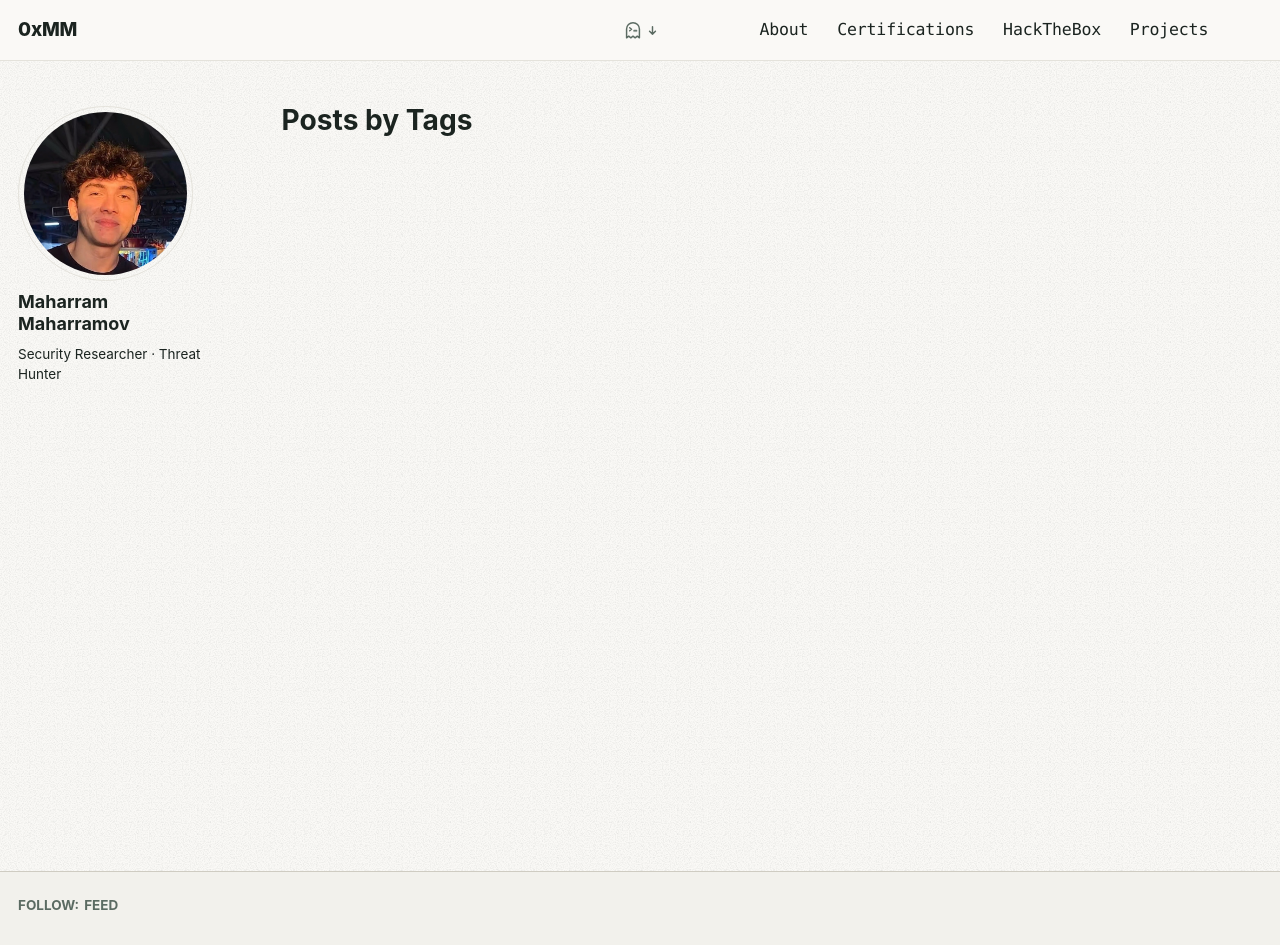
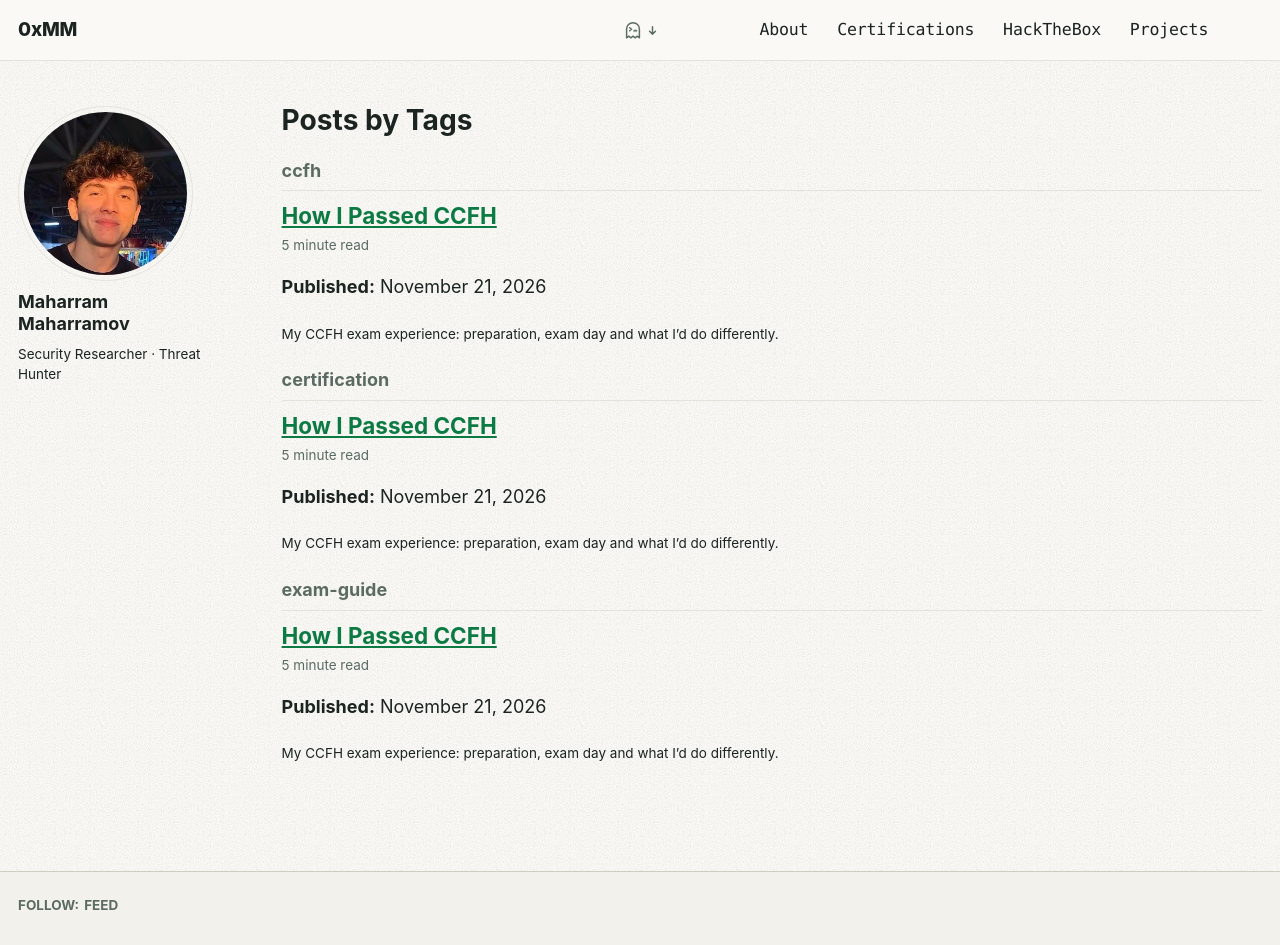
Before and after one commit to mmaharramm/mmaharramm.github.io, a Jekyll site: the page built from _pages/tag-archive.html, in a window 1280 px wide and 945 px high. Built offline with Jekyll 4.4.1, drawn with Linux system fonts in a browser that asks for light colours; part of the change alters nothing that is shown.

Commit message:
Publish CCFH exam experience guide
Updated the publication status to true and added detailed insights on exam preparation and personal experience with the CCFH certification.

```diff
--- a/_posts/2026-11-21-how-i-passed-ccfh.md
+++ b/_posts/2026-11-21-how-i-passed-ccfh.md
@@ -6,7 +6,7 @@ tags: [certification, exam-guide, ccfh]
 cert: "CCFH"          # links this guide to the CCFH tile and certificate page
 permalink: /how-i-passed-ccfh/
 excerpt: "My CCFH exam experience: preparation, exam day and what I'd do differently."
-published: false       # set to true when the guide is ready to go live
+published: true       # set to true when the guide is ready to go live
 ---
 
 <!-- Pictures: put them in /images/guides/ccfh/ (strip metadata first), then:
@@ -14,27 +14,94 @@ published: false       # set to true when the guide is ready to go live
 
 ## Overview
 
+My overall experience with the exam was pretty smooth. However, what helped me the most was my previous knowledge and experience in penetration testing, which proved useful for the majority of the questions.
+
+I would recommend this certification to people who are genuinely interested in getting into threat hunting **with Falcon** and already have some experience, particularly in penetration testing or red teaming.
+
+If this is your first certification exam, or at least your first CrowdStrike exam, make sure to take notes and actively participate in the instructor-led training (ILT). Also, follow the official CCFH exam guide: read the recommended documentation, complete the learning materials, and take notes along the way.
+
+Use AI to practice exam questions and simulate threat hunting scenarios. Use CQL extensively, and learn how to interpret events by studying the Events and Data Dictionary documentation provided by CrowdStrike. You should be in a good position to pass!
+
 ## Why I Took It
+
+My main goal was to make threat hunting with CrowdStrike second nature, as I perform threat hunting activities quite frequently.
+
+Although I already had some experience with threat hunting through Elastic SIEM labs, which provide a relatively straightforward approach compared to Falcon, I wanted to improve my skills and become more proficient with the Falcon platform.
+
+So far, the journey has been going pretty well!
 
 ## My Background Going In
 
+Before taking this exam, I had already obtained two certifications:
+
+- **eJPT** – Junior Penetration Tester by INE Security.
+- **CJCA** – Certified Junior Cybersecurity Associate by Hack The Box (definitely not junior :D).
+
+I already had a good understanding of both offensive and defensive security methodologies, which helped me significantly during the exam, even though these certifications and their learning materials are external to CrowdStrike.
+
+Additionally, I had spent around eight months working with the Falcon platform before taking the exam.
+
 ## Preparation
 
-### Resources
+As you probably know, this certification consists of a multiple-choice exam, and you only get to practice some threat hunting activities during the ILT training.
 
-### Study Plan
+For someone with little to no experience with Falcon, I would recommend the following:
 
-### Labs and Practice
+- Read the official exam guide thoroughly.
+- Create a checklist to track your progress and make sure you cover all the exam objectives.
+- Complete all the recommended learning materials.
+- Take notes throughout your preparation.
+
+If you feel that you are missing some knowledge, consider taking the Incident Responder ILT training as supplementary material.
+
+If you want to increase your chances of passing the exam, I would also recommend using AI to simulate hands-on labs and generate mock exam questions for additional practice.
+
+Another important aspect is understanding penetration testing methodologies. Complete a couple of Linux and Windows labs, learn how real attackers operate, and familiarize yourself with the procedures and commands they use at each stage of an attack.
+
+**Hunt more!** Proactively hunt for different threats using Falcon. This will help you gain more hands-on experience with:
+
+- Writing CQL queries.
+- Navigating different sections of the Falcon platform.
+- Pivoting across indicators.
+- Investigating and handling different leads.
+- Understanding attacker behavior and identifying suspicious activity.
+
+If you apply these recommendations, I believe you will have a great chance of passing the exam!
+
+### Resources, Labs & Practice
+
+Some of the most useful knowledge I gained came from Hack The Box (HTB) Academy. Combined with the CCFH training, these resources provided a really good learning experience.
+
+You can complete the following modules to build a beginner-to-intermediate understanding of security methodologies and techniques. You can then apply that knowledge both during the exam and in your daily work.
+
+Here are the modules I recommend:
+
+- [Windows Fundamentals by HTB](https://academy.hackthebox.com/app/module/49)
+- [Linux Fundamentals by HTB](https://academy.hackthebox.com/app/module/18)
+- [Windows Command Line by HTB](https://academy.hackthebox.com/app/module/167) – **Very important!**
+- [Intro to Penetration Testing by HTB](https://academy.hackthebox.com/app/module/295)
+- [Incident Handling Process by HTB](https://academy.hackthebox.com/app/module/148)
+- [Windows Event Logs by HTB](https://academy.hackthebox.com/app/module/216) – **Extremely important!**
+- [Security Monitoring & SIEM by HTB](https://academy.hackthebox.com/app/module/211)
+- [Threat Hunting by HTB](https://academy.hackthebox.com/app/module/214) – **A great addition to your knowledge base!**
 
 ## Exam Day
 
-## What Surprised Me
+Since I was already well-prepared and my daily tasks complemented my threat hunting knowledge, I decided to take the exam during my break, and I passed!
 
-## Tips
+Don't overcomplicate things or assume that the exam is extremely difficult. If you understand the methodologies and technical concepts I mentioned above, you should be in a good position to pass.
 
-## What I'd Do Differently
+Aim for that 60/60 score!
 
 ## Was It Worth It?
+
+If you are planning a career in threat hunting with Falcon, I believe this certification is worth pursuing. Even if you intend to use another product for threat hunting, the ILT training materials provide valuable knowledge that you can apply regardless of the platform.
+
+However, this recommendation mainly applies to people who can obtain training and exam vouchers through their organization.
+
+If you have to pay for both the training and the exam voucher out of your own pocket, it might not be the best investment. In that case, I would recommend focusing on practical certifications and hands-on learning opportunities, which could be much more beneficial for developing your technical skills.
+
+If that's your situation, consider going for **CJCA or CDSA**, or completing their respective learning paths instead.
 
 ---
 
```
